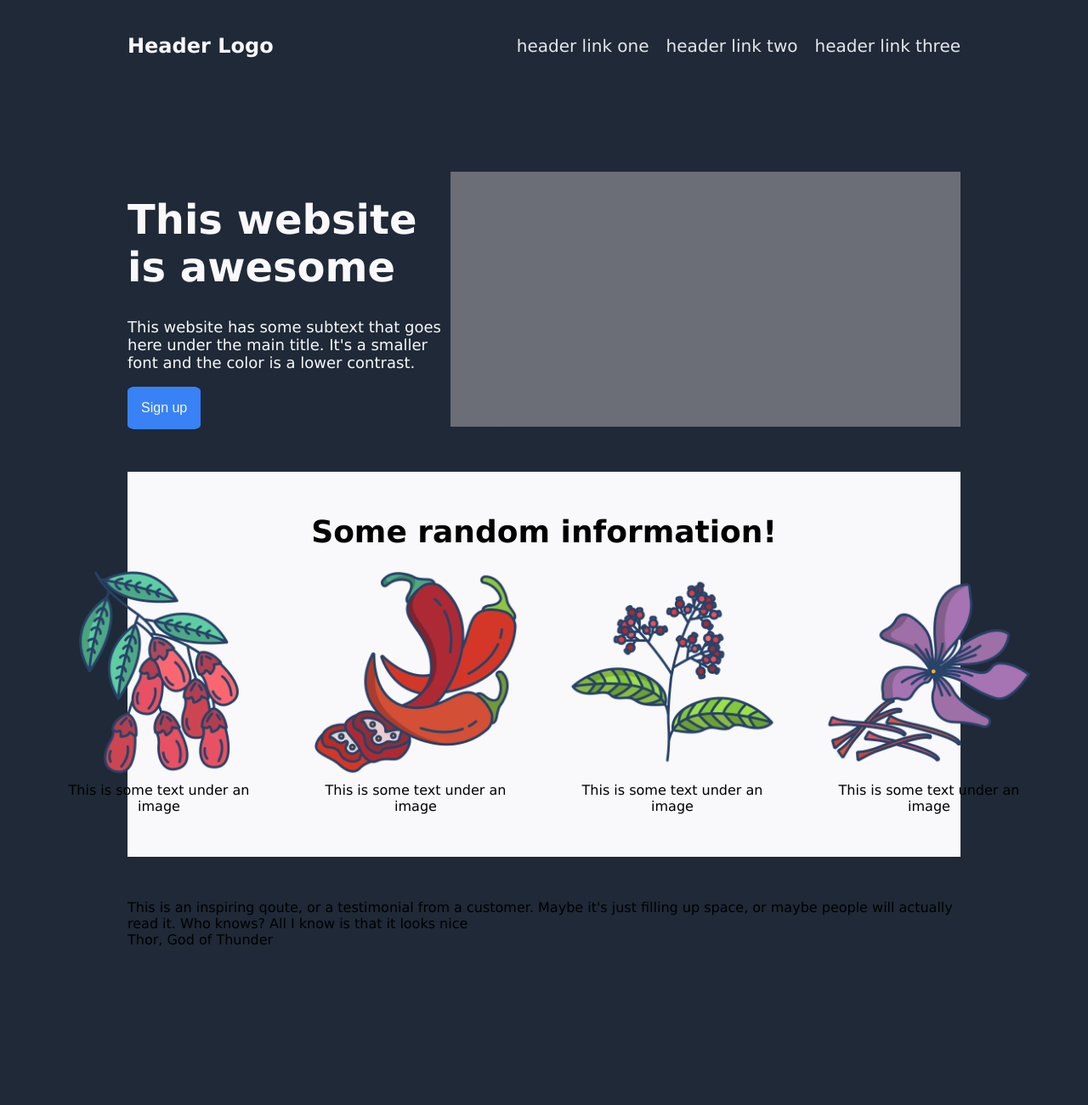
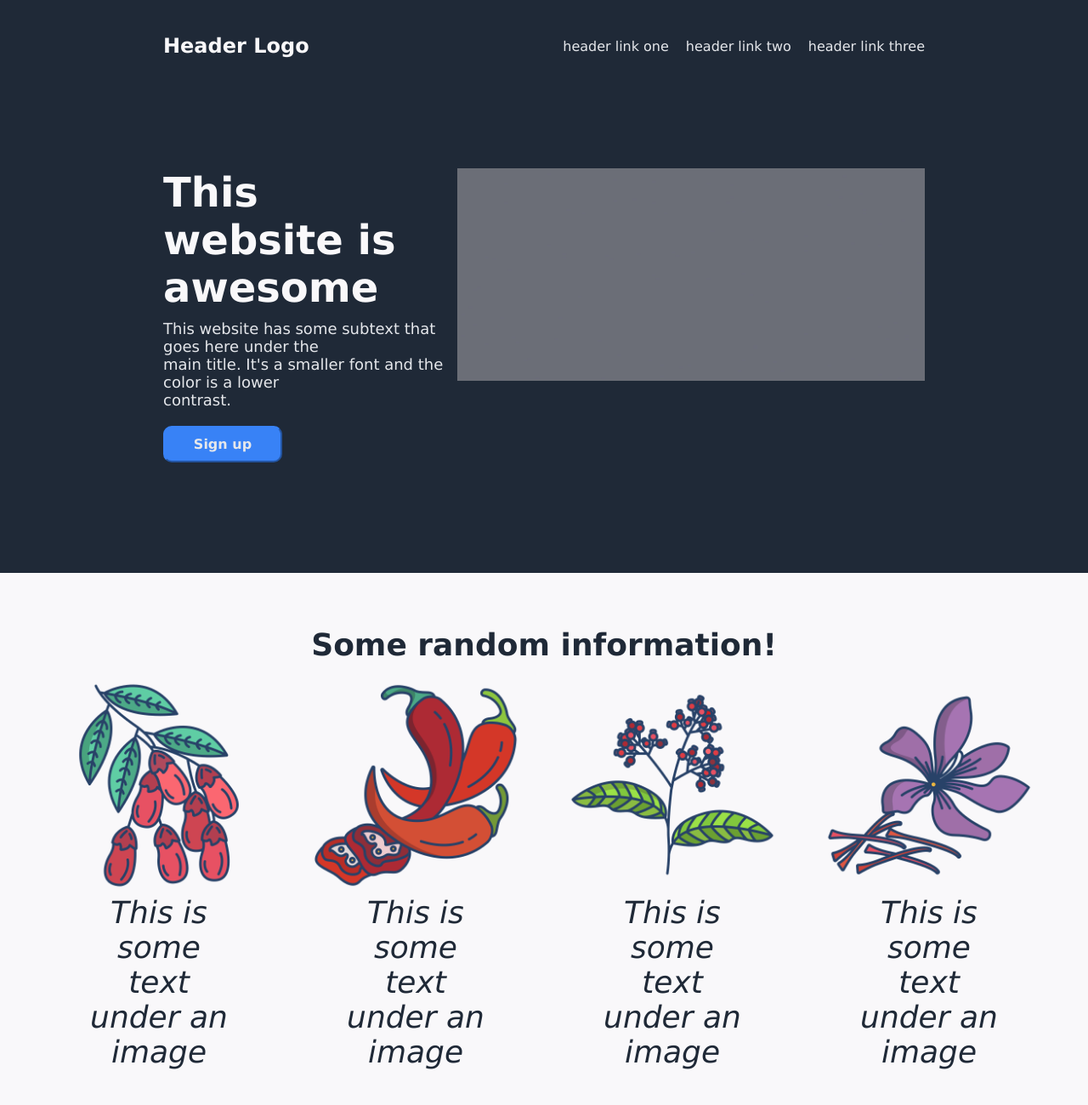
Before and after one commit to SumaitaSabaha/Homepage, a plain HTML site: page index.html in a window 1280 px wide. Shown: the top 1300 px of the page at 85% size. Before the commit the page ends 1155 px from the top, so only its background shows below. Drawn offline with Linux system fonts and the light colour scheme.

Commit message:
Restructred code, separated sections, enhanced CSS

```diff
--- a/index.html
+++ b/index.html
@@ -7,31 +7,30 @@
     <link rel="stylesheet" href="style.css"/>
 </head>
 <body>
-    <div class="header">
-        <div class="left">
+    <div class="section-1">
+        <div class="nav">
             <div class="logo">
                 Header Logo
             </div>
-        </div>
-        <div class="right">
             <ul class="links">
                 <a href="google.com">header link one</a>
                 <a href="google.com">header link two</a>
                 <a href="google.com">header link three</a>
             </ul>
         </div>
-    </div>
         <div class="main">
             <div class="left1">
                 <h1>This website is awesome</h1>
-            <p>This website has some subtext that goes here under the main title. It's a smaller font and the color is a lower contrast.</p>
+                <p>This website has some subtext that goes here under the </br> main title. It's a smaller font and the color is a lower </br> contrast.</p>
                 <button>Sign up</button>
             </div>
             <div class="right1">
                 <img class="img1" src="grey.jpg" alt="This is a place holder for an image"/>
             </div>
         </div>
-    <div class="section">
+    </div>
+
+    <div class="section-2">
         <div class="title">Some random information!</div>
         <div class="container">
             <div class="info">
@@ -52,9 +51,9 @@
             </div>
         </div>
     </div>
-    <div class="qoute">
+    <div class="section-3">
         <div class="text">This is an inspiring qoute, or a testimonial from a customer. Maybe it's just filling up space, or maybe people will actually read it. Who knows? All I know is that it looks nice</div>
-        <div class="small-text">Thor, God of Thunder</div>
+        <div class="small-text">-Thor, God of Thunder</div>
     </div>
 </body>
 </html>
--- a/style.css
+++ b/style.css
@@ -1,112 +1,119 @@
-body {
-    padding-bottom: 40px;
-    margin: 0px;
-    padding-top: 40px;
-    padding-left: 150px;
-    padding-right: 150px;
-    padding-left: 150px;
-    background: #1F2937;
+*{
+    padding: 0;
+    margin: 0;
+    box-sizing: border-box;
     font-family:Verdana, Geneva, Tahoma, sans-serif;
 }
-.header {
+.section-1 {
+    background: #1F2937;
+}
+.nav {
     display: flex;
+    align-items: center;
     justify-content: space-between;
-    align-items: center;
-    margin-top: 0;
-
+    padding-top: 40px;
+    padding-left: 15%;
+    padding-right: 15%;
 }
-.left {
+.logo {
     color: #F9F8FA;
     font-size: 24px;
     font-weight: bold;
-}
-.right {
-    font-size: 20px;
 }
 a {
     text-decoration: none;
     color: #E5E7EB
 }
-ul {
+.links {
     display: flex;
-    margin: 0;
-    padding: 0;
     gap: 20px;
 }
-
-.left, .right {
+.main {
+    padding-top: 130px;
+    padding-left: 15%;
+    padding-right: 15%;
+    padding-bottom: 130px;
     display: flex;
-    align-items: center;
     gap: 16px;
 }
-
-.main {
-    padding-top: 130px;
-    color: #F9F8FA;
-    display: flex;
-    flex-direction: row;
-    align-items: center;
-}
-
 h1 {
     font-size: 48px;
-    font-weight: 800;
+    font-weight: bolder;
+    color: #F9F8FA;
+    margin-bottom: 10px;
 }
-
 p{
     font-size: 18px;
+    color: #E5E7EB;
+    margin-bottom: 10px;
 }
-
+.img1 {
+    width: 550px;
+    height: 250px;
+}
 button {
     background: #3882F6;
-    border-radius: 10%;
-    color: #F9F8FA;
-    font-weight: 400;
+    margin-top: 10px;
+    padding: 10px;
+    text-align: center;
+    text-decoration: none;
+    color: #E5E7EB;
+    font-weight: bold;
     font-size: 16px;
-    padding: 15px;
-    min-height: 25px;
-    min-width: 50px;
-    display: flex;
-    flex: 0 0 auto;
-    align-items: center;
-    justify-content: center;
-    border: 1px solid #3882F6;
+    width: 140px;
+    border-radius: 10px;
+    border-color: #3882F6;
 }
-.right1{
-    display: flex;
-}
-.img1 {
-    width: 600px;
-    height: 300px;
-}
-.section {
+.section-2 {
     background: #F9F8FA;
     text-align: center;
-    padding-top: 50px;
-    padding-bottom: 50px;
+    padding-top: 5%;
+    padding-bottom: 10%;
+    padding-left: 5%;
+    padding-right: 5%;
+    /* padding-bottom: 50px;
     margin-top: 50px;
-    margin-bottom: 50px;
+    margin-bottom: 50px; */
 }
-
+.title {
+    font-size: 36px;
+    font-weight: 800;
+    padding-bottom: 20px;
+    color:#1F2937;
+}
 img {
     width: 250px;
     height: 250px;
-}
-
-.title {
-    font-size: 36px;
-    font-weight: bold;
-    margin-bottom: 20px;
 }
 .container {
     display: flex;
     justify-content: center;
     gap: 52px;
 }
+.section-3{
+    background: #E5E7EB;
+    padding-top: 10%;
+    padding-bottom: 10%;
+    /* text-align: center; */
+    /* display: flex;
+    justify-content: center;
+    align-items: center; */
+}
+.text {
+    display: flex;
+    justify-content: flex-start;
+    font-size: 36px;
+    padding-left: 15%;
+    padding-right: 15%;
+    font-style: italic;
+    color: #1F2937;
 
-.quote {
-    background: #E5E7EB;
+}
+.small-text {
     display: flex;
-    justify-content: center;
-    padding: 20px;
+    font-size: 24px;
+    justify-content: flex-end;
+    font-weight: 800;
+    padding-left: 15%;
+    padding-right: 18%;
 }
```
Lines whose indentation alone changed are shown as unchanged.
